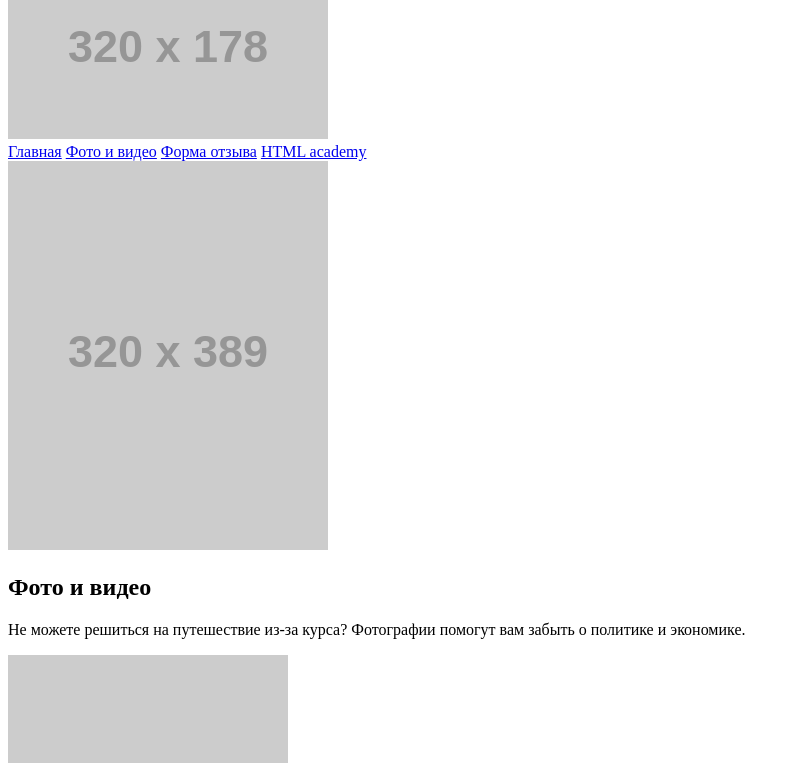
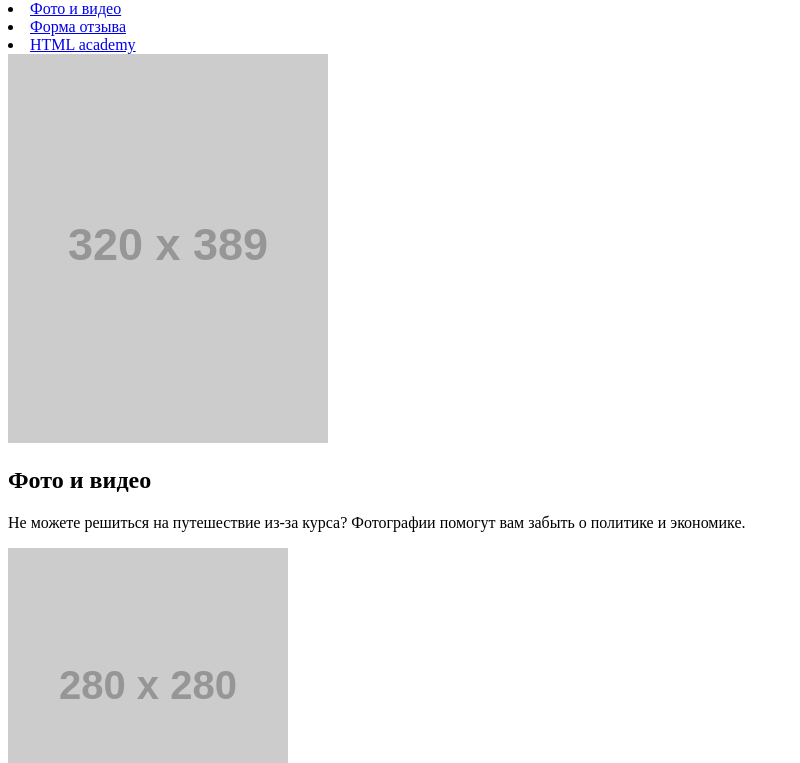
Before and after one commit to AlexandrKom/37056-sedona, a website: page photo.html in a window 1280 px wide. Shown: the part 131-894 px from the top of the page, without its empty margins (0-800 px from the left). Drawn offline with Linux system fonts and the light colour scheme; placeholder pictures from the web are drawn by us.

Commit message:
еще правки

```diff
--- a/photo.html
+++ b/photo.html
@@ -15,21 +15,27 @@
 
   <header class="header">
 
-    <img class="page-header__logo--smal" src="http://placehold.it/100x80" alt="Logo City of Sedona">
-    <div class="btn  mobile-menu__open"></div>
-    <img class="welcome-Sedona--form" src="http://placehold.it/320x178" alt="welcome to Sedona">
+    <div class="page-header__logo btn __mobile-menu">
+      <img src="http://placehold.it/100x80" alt="Logo City of Sedona">
+    </div>
 
-    <nav class="main-menu  main-menu__close" role="navigation">
-      <a href="#" class="main-menu__item">Главная</a>
-      <a href="#" class="main-menu__item">Фото и видео</a>
-      <a href="#" class="main-menu__item">Форма отзыва</a>
-      <a href="#" class="main-menu__item  main-menu__item--active">HTML academy</a>
+    <nav class="main-menu  main-menu__closed" role="navigation">
+
+      <button class="main-menu__btn" type="button">Открыть меню</button>
+
+      <div class="main-menu__items">
+        <li class="main-menu__item"><a href="#">                           Главная       </a></li>
+        <li class="main-menu__item main-menu__item--active"><a href="#">   Фото и видео  </a></li>
+        <li class="main-menu__item"><a href="#">                           Форма отзыва  </a></li>
+        <li class="main-menu__item"><a href="#">                           HTML academy  </a></li>
+      </div>
+
     </nav>
 
   </header>
 
 
-  <main class="main" role="main">
+  <main class="page-container" role="main">
 
     <section class="intro" role="complementary">
 
```
Also changed, not shown: form.html (+15 -9 lines), index.html (+1 -1 lines).
